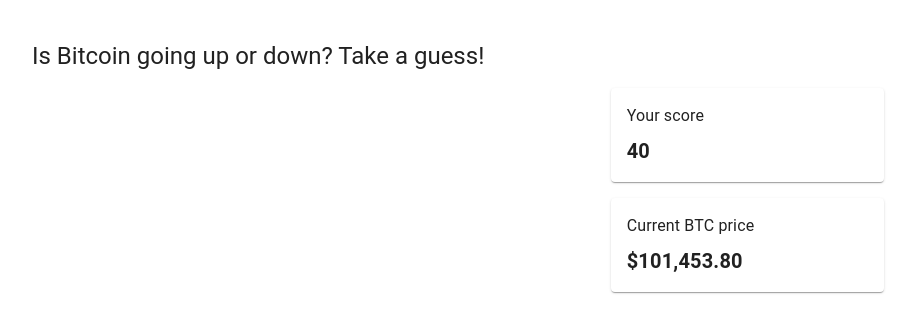
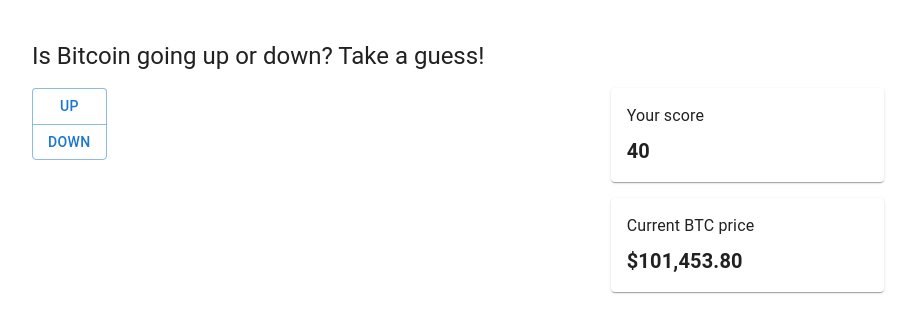
Before and after one commit to Iguana9735/place-your-bets, a React (Vite) app in the folder frontend/: page / in a window 1280 px wide. Shown: the top 332 px of the page, without its empty margins (182-1098 px from the left). Built offline with nearby package versions, Linux system fonts and the light colour scheme.

Commit message:
Add buttons to submit a guess

```diff
--- a/frontend/src/App.tsx
+++ b/frontend/src/App.tsx
@@ -1,4 +1,4 @@
-import {Container, Grid, Stack, styled,} from "@mui/material";
+import {Button, ButtonGroup, Container, Grid, Stack, styled,} from "@mui/material";
 import PriceDisplay from "./PriceDisplay.tsx";
 import ScoreDisplay from "./ScoreDisplay.tsx";
 
@@ -15,6 +15,7 @@
                         <Title> Is Bitcoin going up or down? Take a guess! </Title>
                     </Grid>
                     <Grid size={8}>
+                        <GuessButtons/>
                     </Grid>
                     <Grid size={4}>
                         <Stack spacing={2}>
@@ -28,6 +29,15 @@
     )
 }
 
+const GuessButtons = () => {
+    return (
+        <ButtonGroup orientation="vertical" aria-label="Vertical button group">
+            <Button>Up</Button>,
+            <Button>Down</Button>,
+        </ButtonGroup>
+    );
+}
+
 const SiteContainer = styled(Container)(({theme}) => ({
     marginTop: theme.spacing(5),
 }))
```
